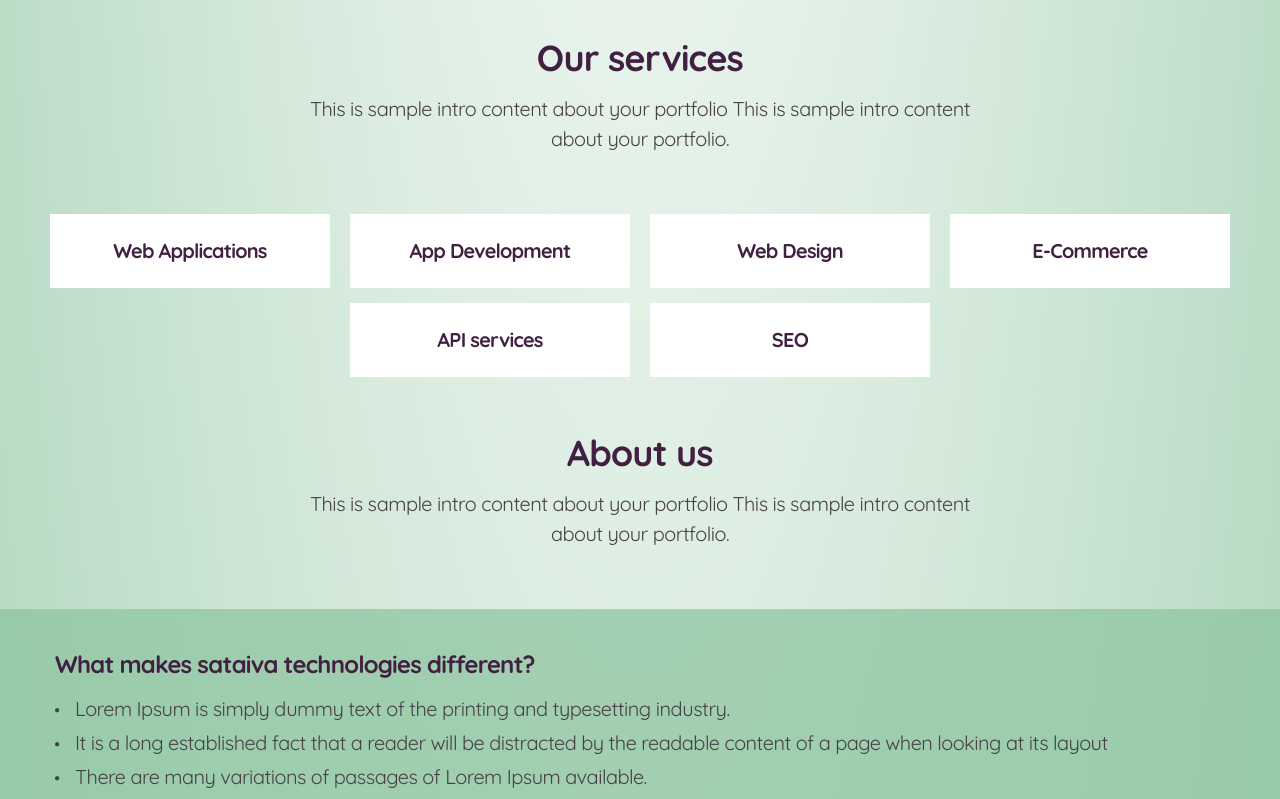
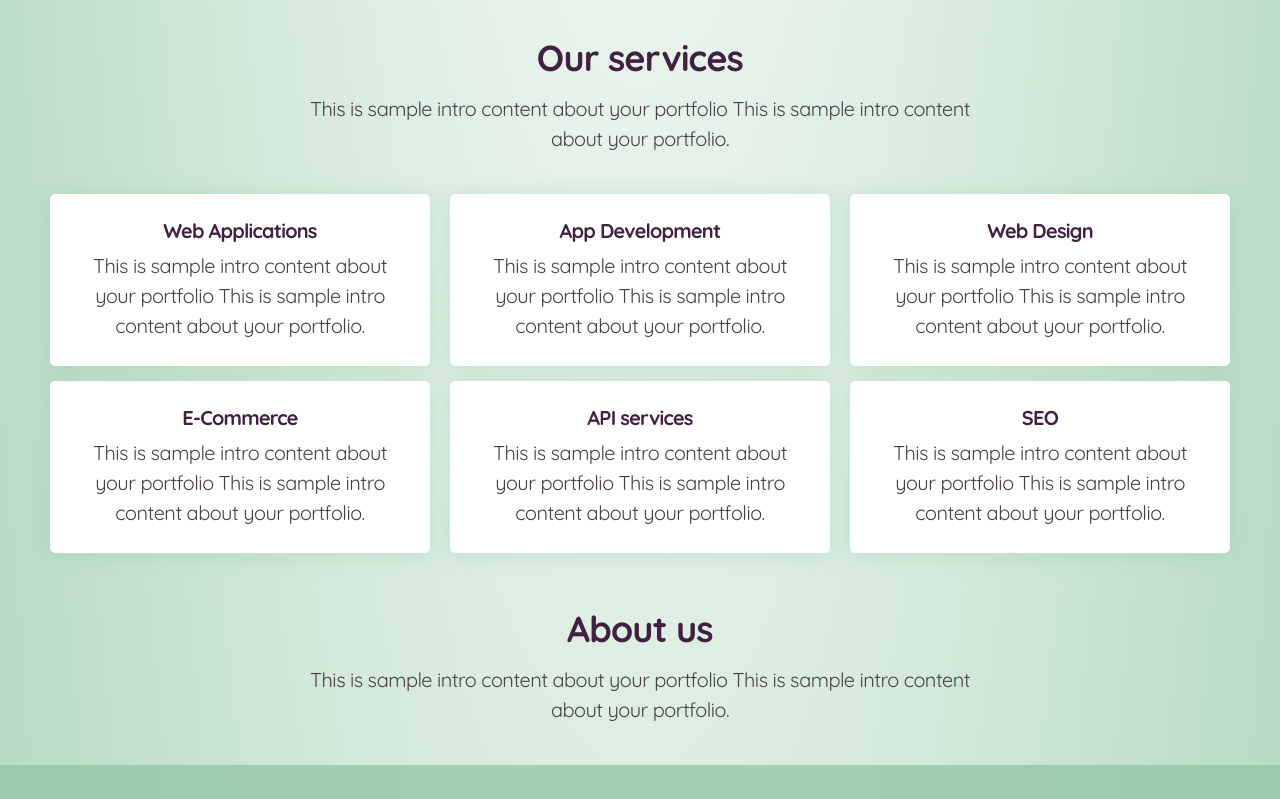
Before and after one commit to sataiva-ravi/sataiva, a website: page html/index.html in a window 1280 px wide. Shown: the part 1516-2315 px from the top of the page. Drawn offline with Linux system fonts and the light colour scheme.

Commit message:
card style updatd

```diff
--- a/html/index.html
+++ b/html/index.html
@@ -153,34 +153,40 @@
 						<p>This is sample intro content about your portfolio This is sample intro content about your portfolio.</p>
 					</div>
 					<div class="row service-card-row">
-						<div class="col-3">
+						<div class="col-4">
 							<div class="service-card-col">
 								<h4>Web Applications</h4>
+								<p>This is sample intro content about your portfolio This is sample intro content about your portfolio.</p>
 							</div>
 						</div>
-						<div class="col-3">
+						<div class="col-4">
 							<div class="service-card-col">
 								<h4>App Development</h4>
+								<p>This is sample intro content about your portfolio This is sample intro content about your portfolio.</p>
 							</div>
 						</div>
-						<div class="col-3">
+						<div class="col-4">
 							<div class="service-card-col">
 								<h4>Web Design</h4>
+								<p>This is sample intro content about your portfolio This is sample intro content about your portfolio.</p>
 							</div>
 						</div>
-						<div class="col-3">
+						<div class="col-4">
 							<div class="service-card-col">
 								<h4>E-Commerce</h4>
+								<p>This is sample intro content about your portfolio This is sample intro content about your portfolio.</p>
 							</div>
 						</div>
-						<div class="col-3">
+						<div class="col-4">
 							<div class="service-card-col">
 								<h4>API services</h4>
+								<p>This is sample intro content about your portfolio This is sample intro content about your portfolio.</p>
 							</div>
 						</div>
-						<div class="col-3">
+						<div class="col-4">
 							<div class="service-card-col">
 								<h4>SEO</h4>
+								<p>This is sample intro content about your portfolio This is sample intro content about your portfolio.</p>
 							</div>
 						</div>
 					</div>
--- a/src/scss/components/style.scss
+++ b/src/scss/components/style.scss
@@ -63,6 +63,9 @@
 		margin: 0 auto 40px;
 		max-width: 700px;
 		text-align: center;
+		p{
+			padding-bottom: 0px;
+		}
 	}
 }
 h2{
@@ -83,6 +86,21 @@
 			margin:0px -5px 15px;
 			padding:25px;
 			text-align: center;
+			>:last-child{
+				padding-bottom:0px;
+			}
+			h4{
+				padding-bottom: 8px;
+			}
+			@include border-radius(5px);
+			@include box-shadow(-1px 2px 20px #8ec6a05e);
+			@include transition(all 0.30s ease-in-out);
+			cursor:pointer;
+			position: relative;
+			@include transform(translateY(0px))
+			&:hover{
+				@include transform(translateY(-4px))
+			}
 		}
 	}
 }
```
Also changed, not shown: html/css/app.css.
